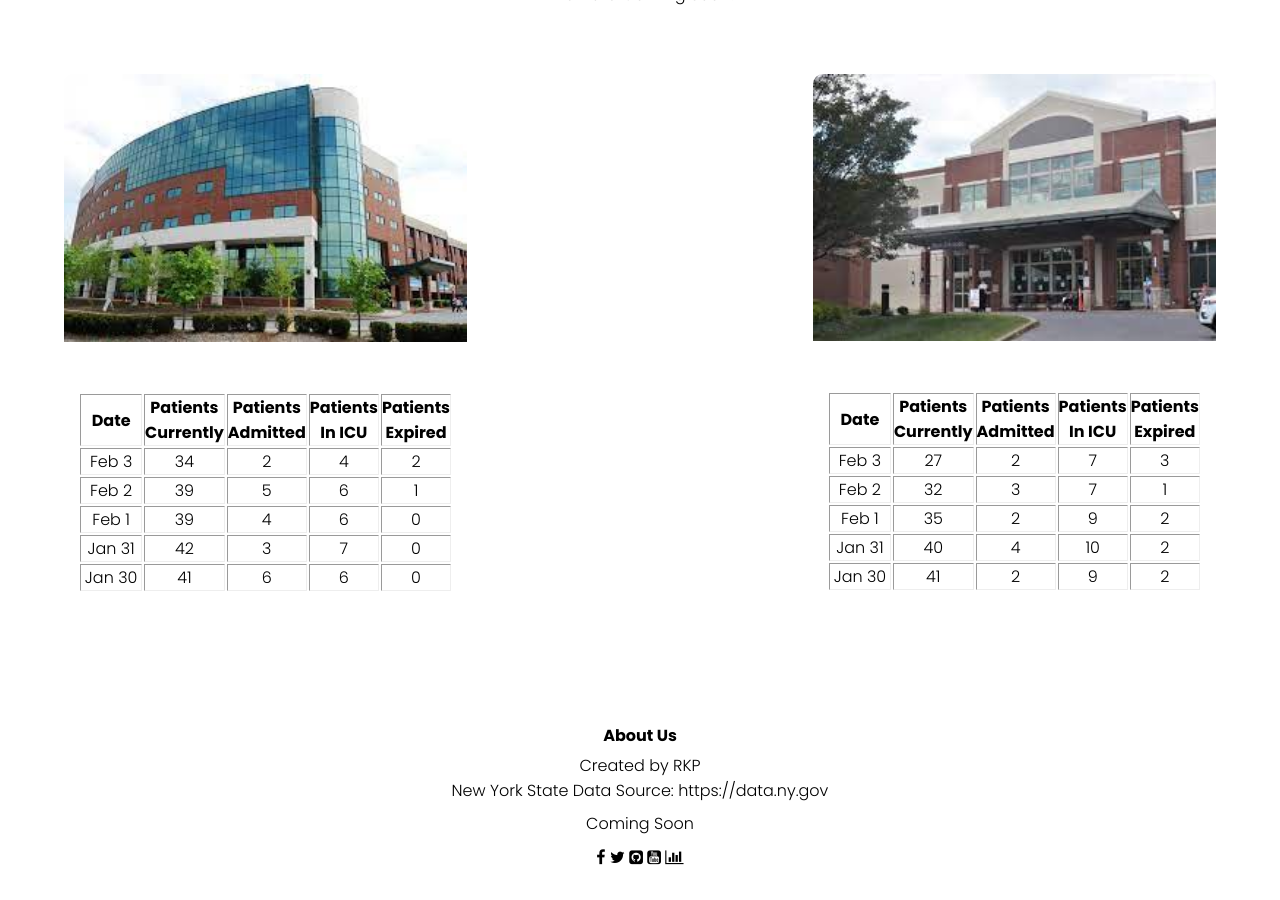
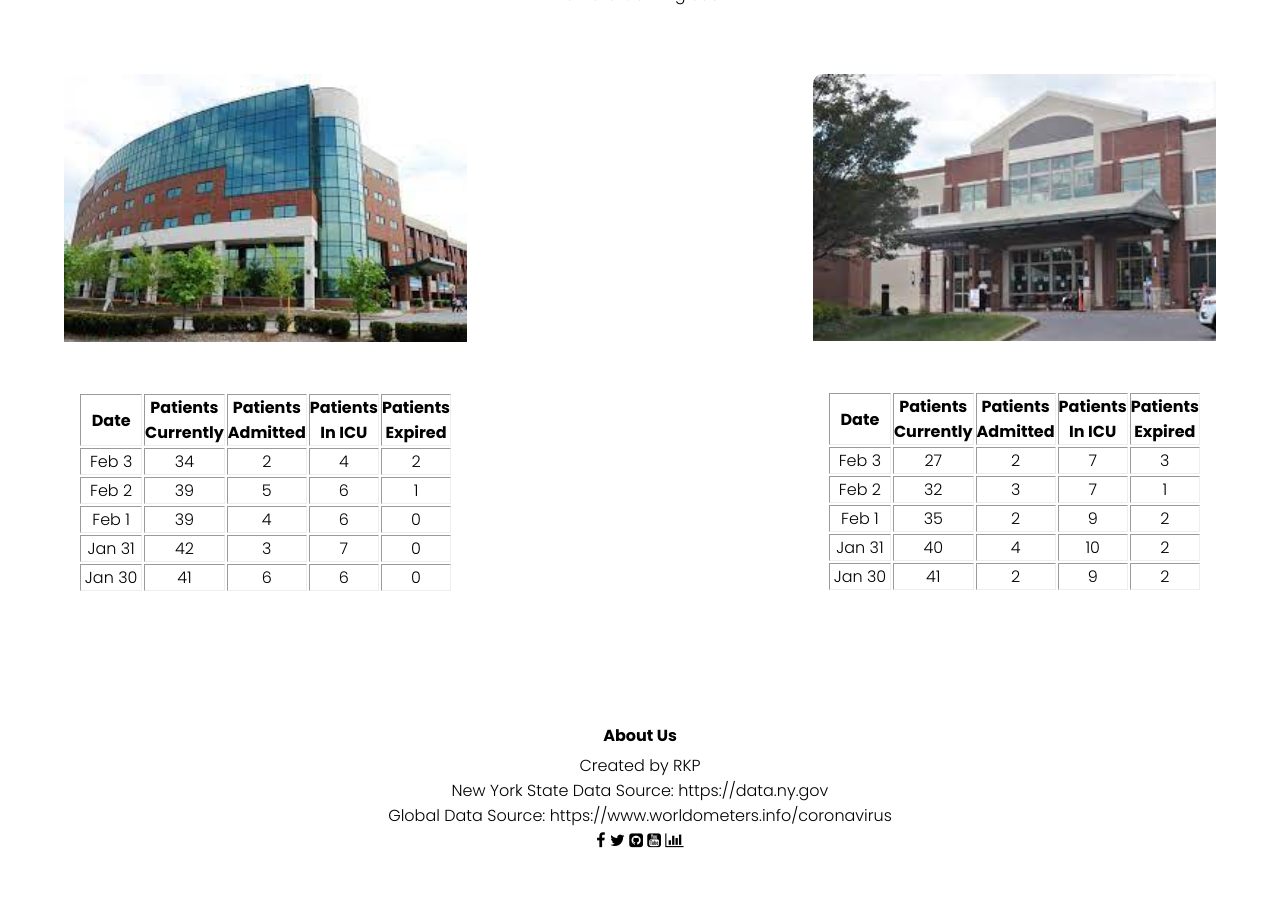
Before and after one commit to Pasin3ru/Tracking-COVID-19, a Jekyll site: the page built from index.html, in a window 1280 px wide and 900 px high, scrolled down 1413 px. Built offline with Jekyll 4.4.1, drawn with Linux system fonts in a browser that asks for light colours.

Commit message:
Added to footer

```diff
--- a/_layouts/default.html
+++ b/_layouts/default.html
@@ -35,7 +35,7 @@
       <h4>About Us</h4>
       <ul>Created by RKP</ul>
       <ul>New York State Data Source: https://data.ny.gov</ul>
-      <p>Coming Soon</p>
+      <ul>Global Data Source: https://www.worldometers.info/coronavirus</ul>
       <div class="icons">
         <i class="fa fa-facebook"></i>
         <i class="fa fa-twitter"></i>
```
